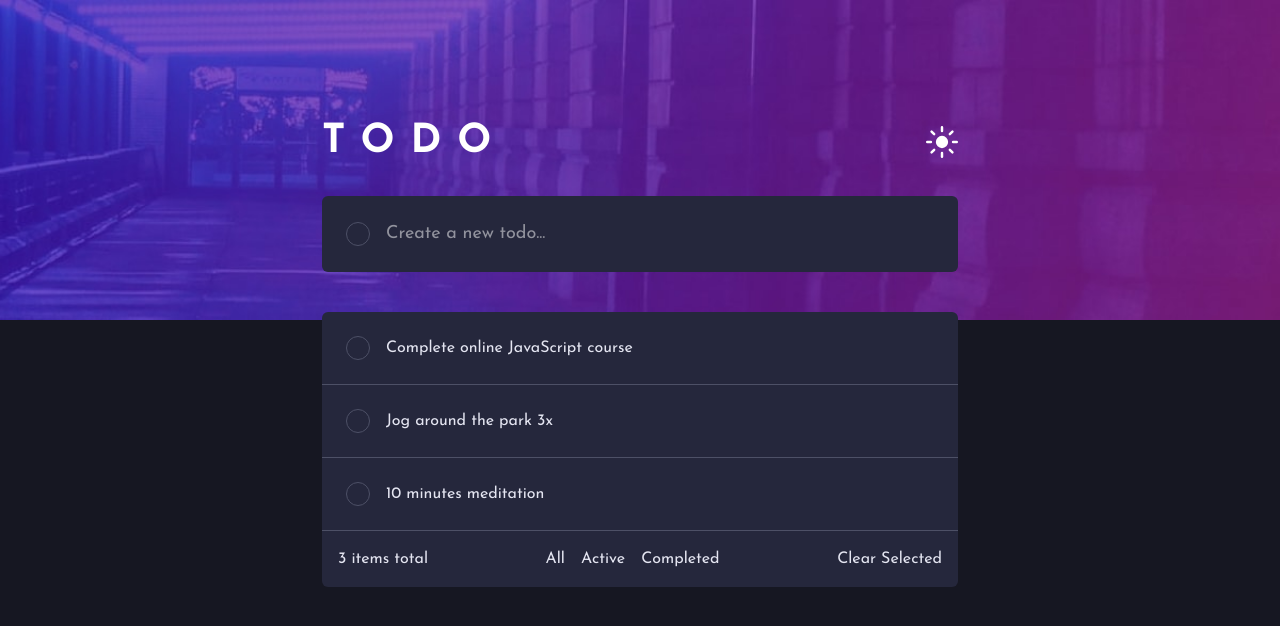
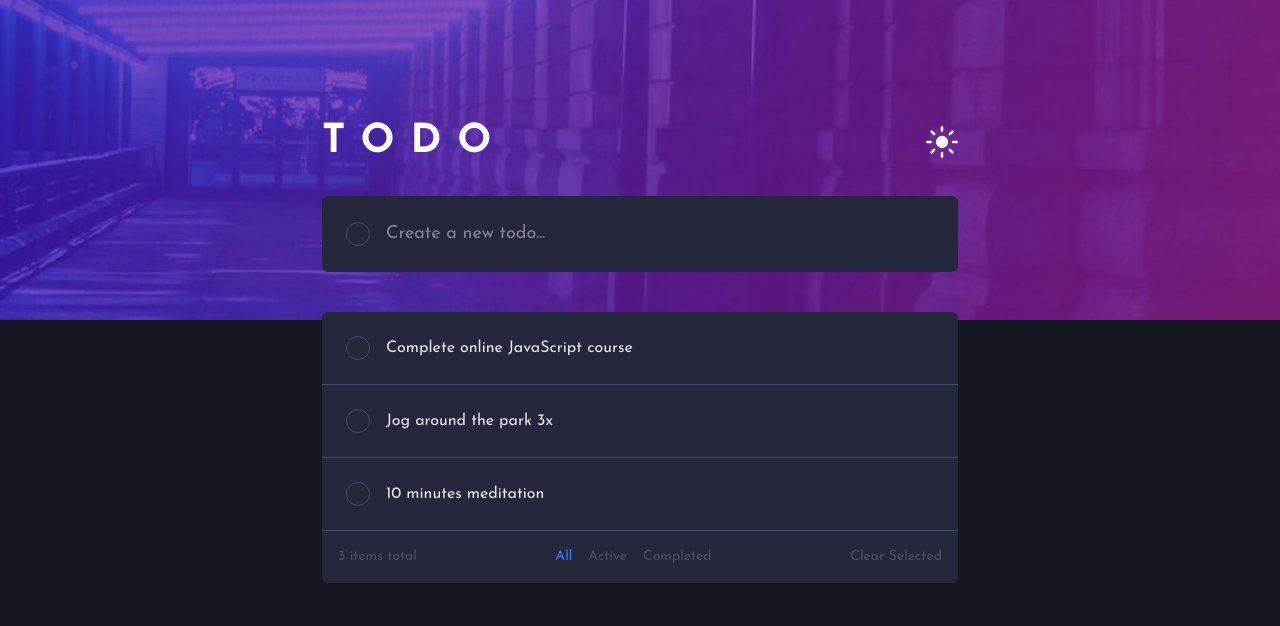
Before and after one commit to gdev-13/todo-app-challenge, a React (Vite) app: page / in a window 1280 px wide. Shown: the top 626 px of the page. Built offline with nearby package versions, Linux system fonts and the light colour scheme.

Commit message:
feat: implementar alternância de tema com Context API

```diff
--- a/src/components/ToDoHeader/index.tsx
+++ b/src/components/ToDoHeader/index.tsx
@@ -1,11 +1,18 @@
-import IconSun from '/images/icon-sun.svg'
+import { themeConfig } from '../../contexts/theme'
+import { useContext } from 'react'
+import { ThemeContext } from '../../contexts/ThemeContext'
 
 function ToDoHeader() {
+
+    const { theme, toggleTheme } = useContext(ThemeContext);
+
+    console.log(themeConfig[theme]);
+
     return (
         <header className="flex justify-between mb-6 pt-20">
-            <h1 className='text-white text-[2.5rem] font-bold tracking-[1rem]'>TODO</h1>
-            <button>
-                <img className="w-8 h-8" src={IconSun} alt="Alternar tema"></img>
+            <h1 className="text-white text-[2.5rem] font-bold tracking-[1rem]">TODO</h1>
+            <button className="cursor-pointer" onClick={toggleTheme}>
+                <img className="w-8 h-8" src={`${themeConfig[theme].icon}`} alt="Alternar tema"></img>
             </button>
         </header>
     )
--- a/src/components/ToDoInput/index.tsx
+++ b/src/components/ToDoInput/index.tsx
@@ -1,8 +1,14 @@
+import { themeConfig } from "../../contexts/theme";
+import { ThemeContext } from "../../contexts/ThemeContext";
+import { useContext } from "react";
+
 function ToDoInput() {
+    const { theme } = useContext(ThemeContext);
+
     return (
         <form className="relative mb-10">
-            <span className="absolute w-6 h-6 border border-dark-purple-700 top-1/2 -translate-y-1/2 rounded-full left-6"></span>
-            <input type="text" placeholder="Create a new todo..." name="todo" className="bg-dark-navy-900 w-full text-white rounded-md py-6 pl-16 outline-none text-lg" />
+            <span className={`absolute w-6 h-6 border ${themeConfig[theme].todo.borderColor} top-1/2 -translate-y-1/2 rounded-full left-6`}></span>
+            <input type="text" placeholder="Create a new todo..." name="todo" className={`${themeConfig[theme].todo.backgroundColor} w-full ${themeConfig[theme].todo.textColor} rounded-md py-6 pl-16 outline-none text-lg`} />
         </form>
     )
 };
--- a/src/components/ToDoList/index.tsx
+++ b/src/components/ToDoList/index.tsx
@@ -1,3 +1,7 @@
+import { themeConfig } from "../../contexts/theme";
+import { ThemeContext } from "../../contexts/ThemeContext";
+import { useContext } from "react";
+
 const todos = [
     { id: 1, text: "Complete online JavaScript course" },
     { id: 2, text: "Jog around the park 3x" },
@@ -5,24 +9,25 @@ const todos = [
 ]
 
 function ToDoList() {
+    const { theme } = useContext(ThemeContext);
     return (
-        <div className="bg-dark-navy-900 rounded-md">
+        <div className={`${themeConfig[theme].todo.backgroundColor} rounded-md`}>
             <ul>
                 {
                     todos.map((todo) => (
-                        <li key={todo.id} className="p-6 border-b border-dark-purple-700">
+                        <li key={todo.id} className={`p-6 border-b ${themeConfig[theme].todo.borderColor}`}>
                             <div className="flex items-center gap-4">
-                                <button className="w-6 h-6 border border-dark-purple-700 rounded-full cursor-pointer"></button>
-                                <p className="text-dark-purple-100">{todo.text}</p>
+                                <button className={`w-6 h-6 border ${themeConfig[theme].todo.borderColor} rounded-full cursor-pointer`}></button>
+                                <p className={themeConfig[theme].todo.textColor}>{todo.text}</p>
                             </div>
                         </li>
                     ))
                 }
             </ul>
-            <div className="flex justify-between items-center p-4 text-dark-purple-100">
+            <div className={`text-sm flex justify-between items-center p-4 ${themeConfig[theme].layout.textColor}`}>
                 <p>{todos.length} items total</p>
                 <div className="flex gap-4">
-                    <button>All</button>
+                    <button className="text-bright-blue">All</button>
                     <button>Active</button>
                     <button>Completed</button>
                 </div>
--- /dev/null
+++ b/src/contexts/ThemeContext.tsx
@@ -0,0 +1,24 @@
+import { createContext, useState } from "react";
+
+export const ThemeContext = createContext({});
+
+interface ThemeProviderProps {
+    children: React.ReactNode;
+}
+
+type ThemeName = "dark" | "light";
+
+export const ThemeProvider = ({ children }: ThemeProviderProps) => {
+
+    const [theme, setTheme] = useState<ThemeName>("dark");
+
+    const toggleTheme = () => {
+        setTheme((prevTheme) => (prevTheme === "dark" ? "light" : "dark"));
+    }
+
+    return (
+        <ThemeContext.Provider value={{theme, toggleTheme}}>
+            {children}
+        </ThemeContext.Provider>
+    );
+};
--- /dev/null
+++ b/src/contexts/theme.ts
@@ -0,0 +1,31 @@
+import IconSun from '/images/icon-sun.svg'
+import IconMoon from '/images/icon-moon.svg'
+
+export const themeConfig = {
+    light: {
+        name: "light",
+        layout: {
+            backgroundColor: "bg--light-gray-300",
+            textColor: "text-light-gray-600"
+        },
+        todo: {
+            backgroundColor: "bg-light-gray-50",
+            borderColor: "border-dark-purple-300",
+            textColor: "text-light-navy-850"
+        },
+        icon: IconMoon
+    },
+    dark: {
+        name: "dark",
+        layout: {
+            backgroundColor: "bg--dark-blue-950",
+            textColor: "text-dark-purple-700"
+        },
+        todo: {
+            backgroundColor: "bg-dark-navy-900",
+            borderColor: "border-light-navy-850",
+            textColor: "text-dark-purple-100"
+        },
+        icon: IconSun
+    }
+}
--- a/src/main.tsx
+++ b/src/main.tsx
@@ -2,9 +2,12 @@ import { StrictMode } from 'react'
 import { createRoot } from 'react-dom/client'
 import App from './App.tsx'
 import './styles/globals.css'
+import { ThemeProvider } from './contexts/ThemeContext.tsx'
 
 createRoot(document.getElementById('root')!).render(
   <StrictMode>
-    <App />
+    <ThemeProvider>
+      <App />
+    </ThemeProvider>
   </StrictMode>,
 )
```
